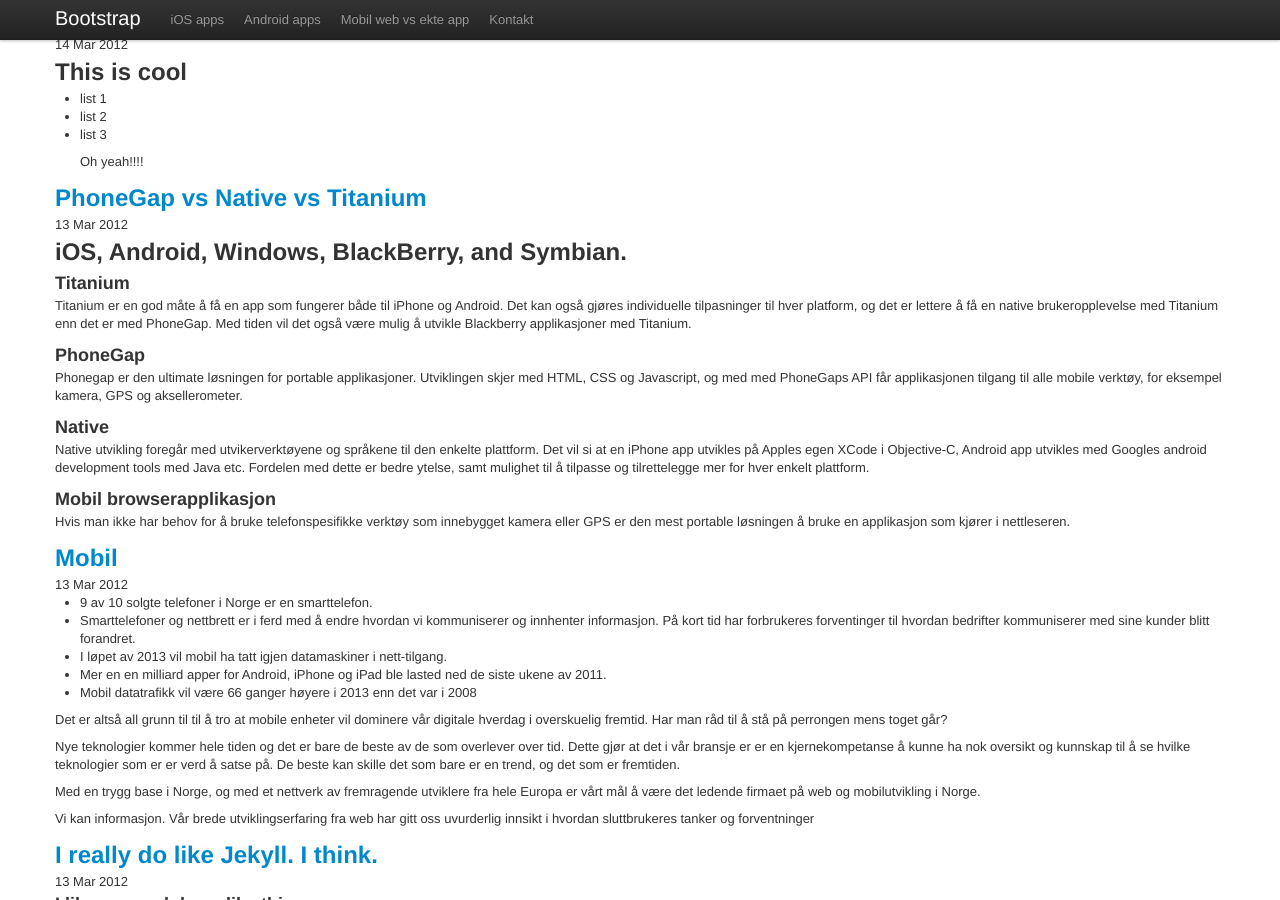
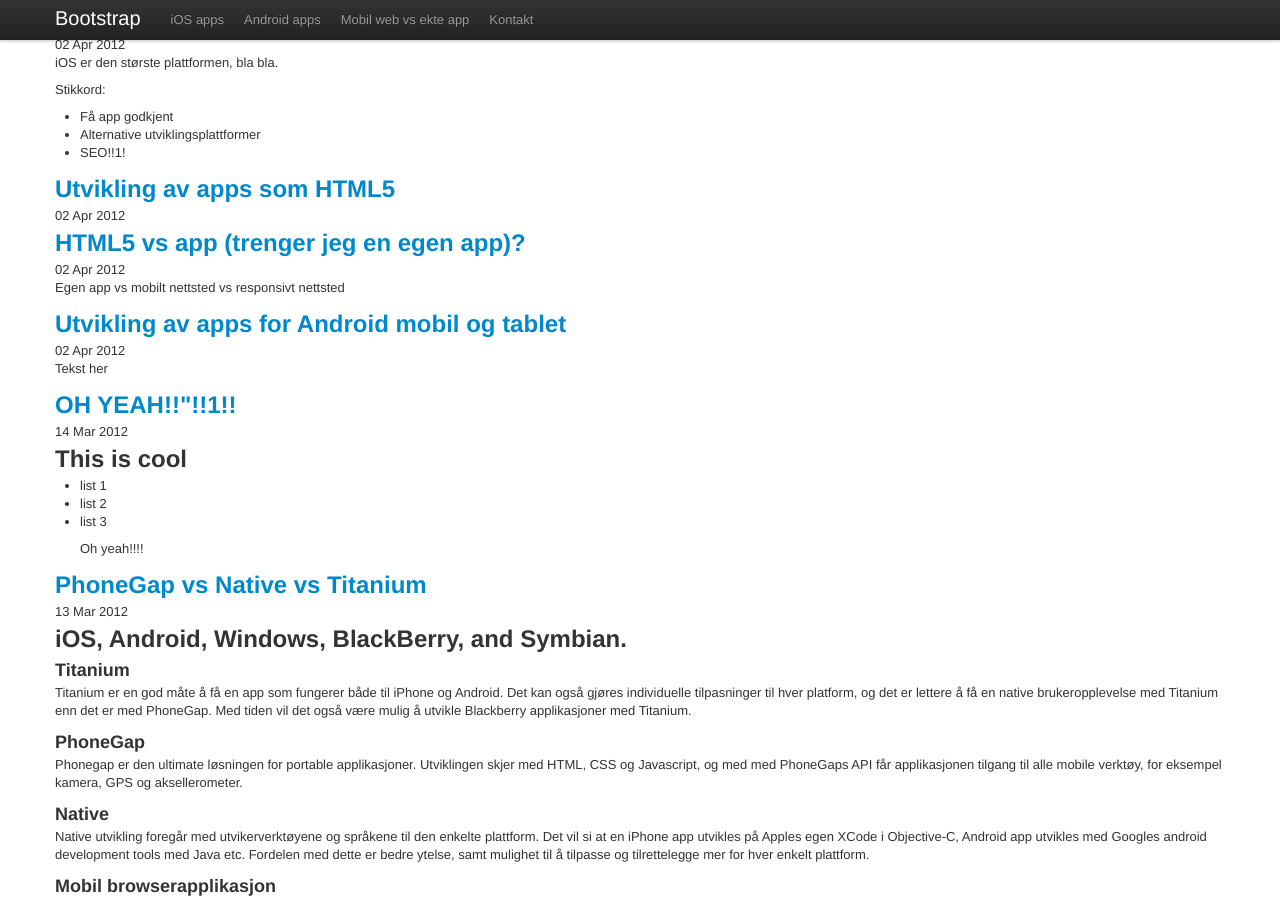
Before and after one commit to front/apputvikling, a Jekyll site: the page built from articles.html, in a window 1280 px wide and 900 px high. Built offline with Jekyll 4.4.1, drawn with Linux system fonts in a browser that asks for light colours; nearby versions of some CDN libraries; library files that are not in the unit come from our copies; comment, search, counter and statistics services are not loaded.

Commit message:
Skeleton of pages

```diff
--- a/_config.yml
+++ b/_config.yml
@@ -1 +1,2 @@
-permalink: /:month/:day/:title.html
+permalink: /:title
+destination: ./_site
--- a/_layouts/default.html
+++ b/_layouts/default.html
@@ -32,20 +32,20 @@
             <span class="icon-bar"></span>
             <span class="icon-bar"></span>
           </a>
-          <a class="brand" href="/index.html">Bootstrap</a>
+          <a class="brand" href="/">Bootstrap</a>
           <div class="nav-collapse">
             <ul class="nav">
               <li class="">
-                <a href="/articles.html">iOS apps</a>
+                <a href="/ios">iOS apps</a>
               </li>
                <li class="">
-                <a href="/archive.html">Android apps</a>
+                <a href="/android">Android apps</a>
               </li>
               <li class="">
-                <a href="/archive.html">Mobil web vs ekte app</a>
+                <a href="/html5-vs-app">Mobil web vs ekte app</a>
               </li>
               <li class="">
-                <a href="#">Kontakt</a>
+                <a href="/kontakt">Kontakt</a>
               </li>
             </ul>
           </div>
--- /dev/null
+++ b/_posts/2012-04-02-android.markdown
@@ -0,0 +1,6 @@
+---
+layout: post
+title: Utvikling av apps for Android mobil og tablet
+---
+
+Tekst her
--- /dev/null
+++ b/_posts/2012-04-02-html5-vs-app.markdown
@@ -0,0 +1,6 @@
+---
+layout: post
+title: HTML5 vs app (trenger jeg en egen app)?
+---
+
+Egen app vs mobilt nettsted vs responsivt nettsted
--- /dev/null
+++ b/_posts/2012-04-02-html5.markdown
@@ -0,0 +1,4 @@
+---
+layout: post
+title: Utvikling av apps som HTML5
+---
--- /dev/null
+++ b/_posts/2012-04-02-ios.markdown
@@ -0,0 +1,12 @@
+---
+layout: post
+title: Utvikling av apps for iOS (iPhone, iPad og iPod Touch)
+---
+
+iOS er den største plattformen, bla bla.
+
+Stikkord:
+
+- Få app godkjent
+- Alternative utviklingsplattformer
+- SEO!!1!
--- /dev/null
+++ b/kontakt/index.html
@@ -0,0 +1,8 @@
+---
+layout: default
+title: Kontakt oss
+---
+
+<div>
+  <h1>Ja, jeg ønsker tilbud på utvikling av utvikling av applikasjon:</h1>
+</div>
```
